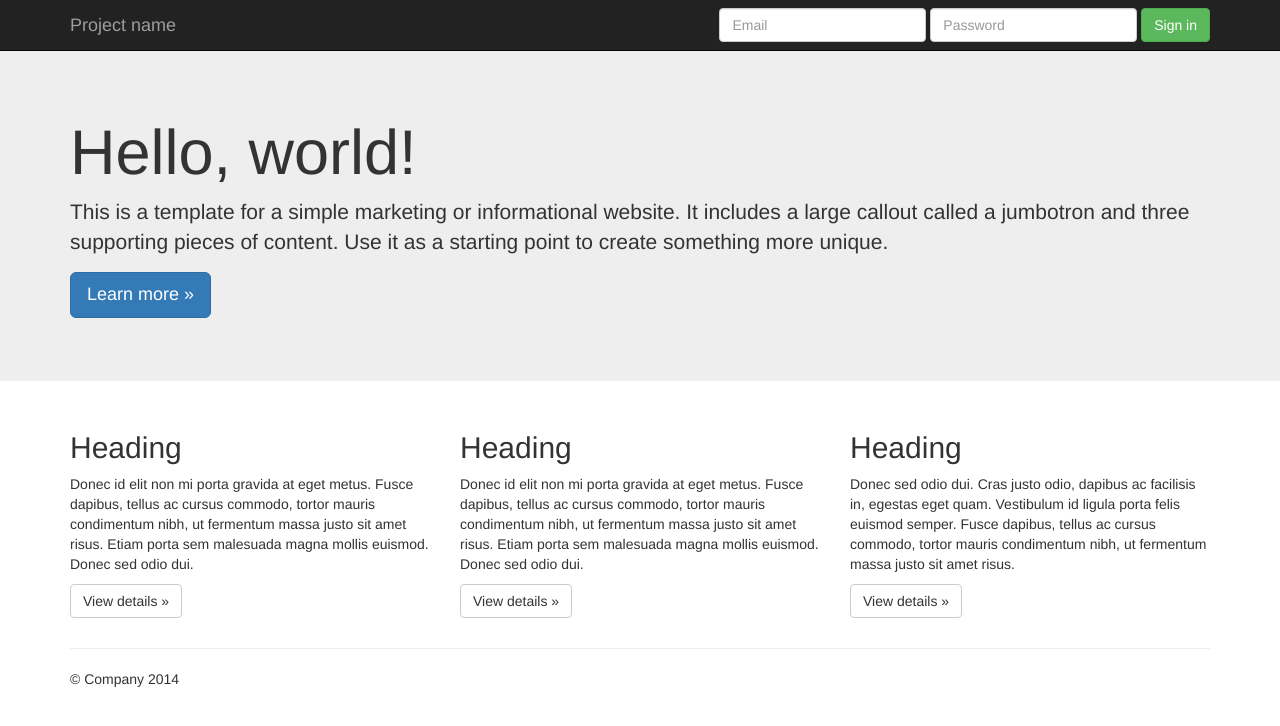
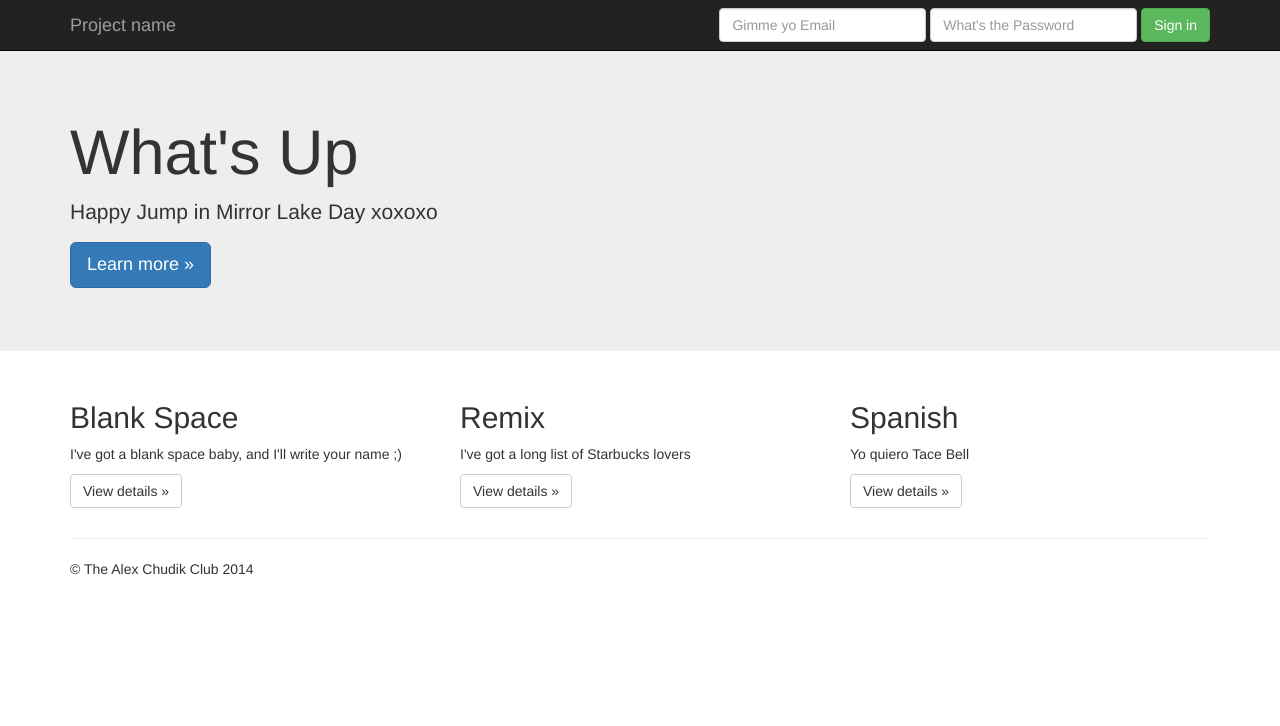
Before and after one commit to alexchudik/alexchudik.github.io, a plain HTML site: page index.html in a window 1280 px wide. Drawn offline with nearby package versions, Linux system fonts and the light colour scheme; files that its build step writes are made by us from their sources.

Commit message:
Update Info

```diff
--- a/index.html
+++ b/index.html
@@ -9,7 +9,7 @@
     <meta name="author" content="">
     <link rel="icon" href="../../favicon.ico">
 
-    <title>Jumbotron Template for Bootstrap</title>
+    <title>Alex Chudik's Personal Site</title>
 
     <!-- Bootstrap core CSS -->
     <link href="/css/bootstrap.min.css" rel="stylesheet">
@@ -17,9 +17,6 @@
     <!-- Custom styles for this template -->
     <link href="jumbotron.css" rel="stylesheet">
 
-    <!-- Just for debugging purposes. Don't actually copy these 2 lines! -->
-    <!--[if lt IE 9]><script src="../../assets/js/ie8-responsive-file-warning.js"></script><![endif]-->
-    <script src="/js/ie-emulation-modes-warning.js"></script>
 
     <!-- HTML5 shim and Respond.js for IE8 support of HTML5 elements and media queries -->
     <!--[if lt IE 9]>
@@ -44,10 +41,10 @@
         <div id="navbar" class="navbar-collapse collapse">
           <form class="navbar-form navbar-right" role="form">
             <div class="form-group">
-              <input type="text" placeholder="Email" class="form-control">
+              <input type="text" placeholder="Gimme yo Email" class="form-control">
             </div>
             <div class="form-group">
-              <input type="password" placeholder="Password" class="form-control">
+              <input type="password" placeholder="What's the Password" class="form-control">
             </div>
             <button type="submit" class="btn btn-success">Sign in</button>
           </form>
@@ -58,8 +55,8 @@
     <!-- Main jumbotron for a primary marketing message or call to action -->
     <div class="jumbotron">
       <div class="container">
-        <h1>Hello, world!</h1>
-        <p>This is a template for a simple marketing or informational website. It includes a large callout called a jumbotron and three supporting pieces of content. Use it as a starting point to create something more unique.</p>
+        <h1>What's Up</h1>
+        <p>Happy Jump in Mirror Lake Day xoxoxo</p>
         <p><a class="btn btn-primary btn-lg" href="#" role="button">Learn more &raquo;</a></p>
       </div>
     </div>
@@ -68,18 +65,18 @@
       <!-- Example row of columns -->
       <div class="row">
         <div class="col-md-4">
-          <h2>Heading</h2>
-          <p>Donec id elit non mi porta gravida at eget metus. Fusce dapibus, tellus ac cursus commodo, tortor mauris condimentum nibh, ut fermentum massa justo sit amet risus. Etiam porta sem malesuada magna mollis euismod. Donec sed odio dui. </p>
+          <h2>Blank Space</h2>
+          <p>I've got a blank space baby, and I'll write your name ;) </p>
           <p><a class="btn btn-default" href="#" role="button">View details &raquo;</a></p>
         </div>
         <div class="col-md-4">
-          <h2>Heading</h2>
-          <p>Donec id elit non mi porta gravida at eget metus. Fusce dapibus, tellus ac cursus commodo, tortor mauris condimentum nibh, ut fermentum massa justo sit amet risus. Etiam porta sem malesuada magna mollis euismod. Donec sed odio dui. </p>
+          <h2>Remix</h2>
+          <p>I've got a long list of Starbucks lovers</p>
           <p><a class="btn btn-default" href="#" role="button">View details &raquo;</a></p>
        </div>
         <div class="col-md-4">
-          <h2>Heading</h2>
-          <p>Donec sed odio dui. Cras justo odio, dapibus ac facilisis in, egestas eget quam. Vestibulum id ligula porta felis euismod semper. Fusce dapibus, tellus ac cursus commodo, tortor mauris condimentum nibh, ut fermentum massa justo sit amet risus.</p>
+          <h2>Spanish</h2>
+          <p>Yo quiero Tace Bell</p>
           <p><a class="btn btn-default" href="#" role="button">View details &raquo;</a></p>
         </div>
       </div>
@@ -87,7 +84,7 @@
       <hr>
 
       <footer>
-        <p>&copy; Company 2014</p>
+        <p>&copy; The Alex Chudik Club 2014</p>
       </footer>
     </div> <!-- /container -->
 
```
